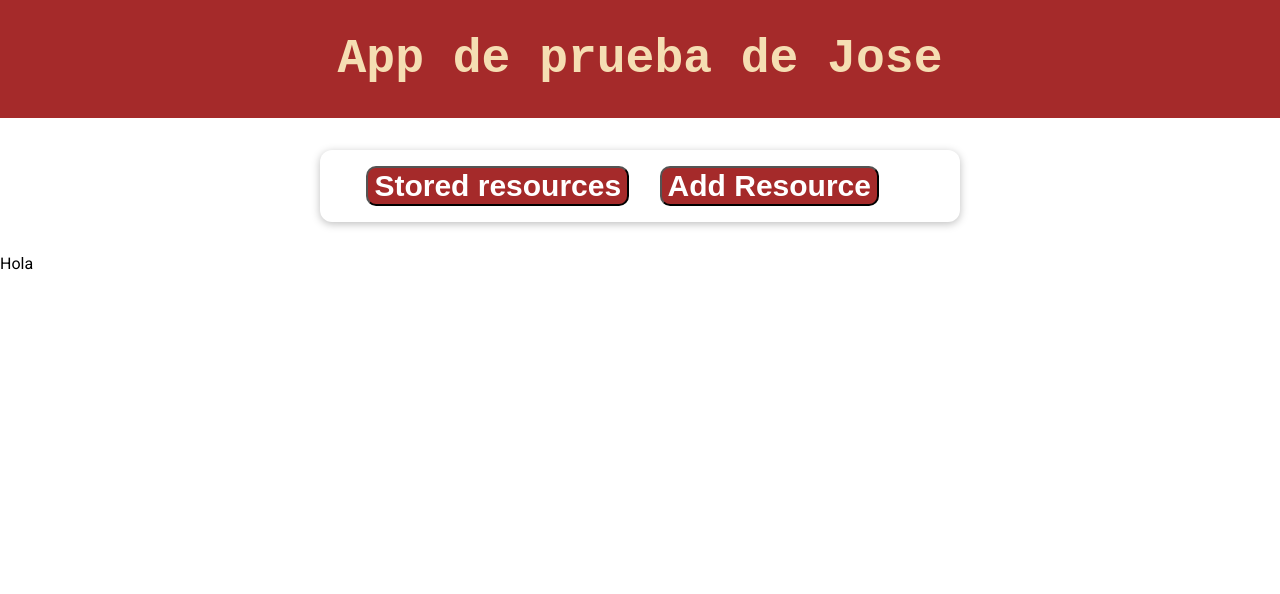
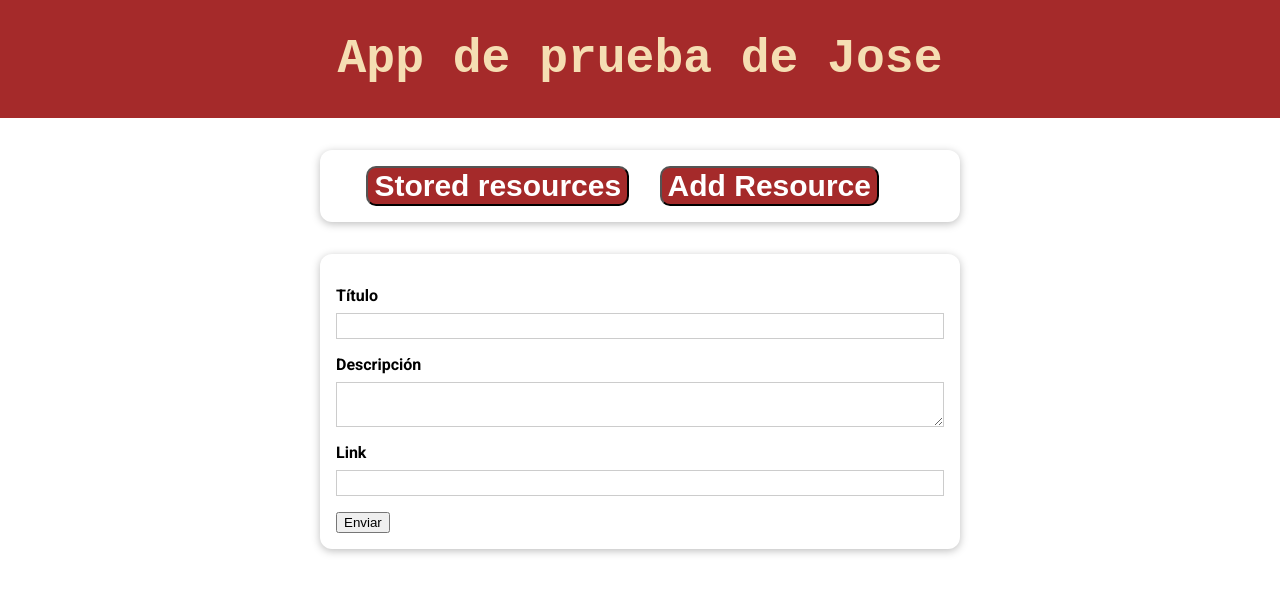
Before and after one commit to vikiii22/Curso-Vue, a Vue app in the folder The-Learning-Resources-App/: page / in a window 1280 px wide. Both pictures are taken after a click on the button "Add Resource". Shown: the top 594 px of the page. Built offline with nearby package versions, Linux system fonts and the light colour scheme.

Commit message:
app repaso acabada

```diff
--- a/The-Learning-Resources-App/src/components/AddResource.vue
+++ b/The-Learning-Resources-App/src/components/AddResource.vue
@@ -1,13 +1,79 @@
 <template>
-    <div>Hola</div>
+  <base-card>
+    <form @submit.prevent="pre">
+      <div class="form-control">
+        <label>Título</label>
+        <input id="title" name="title" type="text" ref="titleInput" />
+      </div>
+      <div class="form-control">
+        <label for="description">Descripción</label>
+        <textarea
+          id="description"
+          name="description"
+          type="text"
+          ref="descriptionInput"
+        ></textarea>
+      </div>
+      <div class="form-control">
+        <label for="link">Link</label>
+        <input id="link" name="link" type="text" ref="linkInput" />
+      </div>
+      <div>
+        <button type="submit" @click="enviarDatos">Enviar</button>
+      </div>
+    </form>
+  </base-card>
 </template>
 
 <script>
+import BaseCard from './BaseCard.vue';
 export default {
+  components: { BaseCard },
+  inject: ['addResource'],
+  methods: {
+    enviarDatos() {
+      const titulo = this.$refs.titleInput.value;
+      const descripcion = this.$refs.descriptionInput.value;
+      const link = this.$refs.linkInput.value;
 
-}
+      if (
+        titulo.trim() === '' ||
+        descripcion.trim() === '' ||
+        link.trim() === ''
+      ) {
+        return;
+      } else {
+        this.addResource(titulo, descripcion, link);
+      }
+    },
+  },
+};
 </script>
 
-<style>
+<style scoped>
+label {
+  font-weight: bold;
+  display: block;
+  margin-bottom: 0.5rem;
+}
 
+input,
+textarea {
+  display: block;
+  width: 100%;
+  font: inherit;
+  padding: 0.15rem;
+  border: 1px solid #ccc;
+}
+
+input:focus,
+textarea:focus {
+  outline: none;
+  border-color: #3a0061;
+  background-color: #f7ebff;
+}
+
+.form-control {
+  margin: 1rem 0;
+}
 </style>
--- a/The-Learning-Resources-App/src/components/ResourceItem.vue
+++ b/The-Learning-Resources-App/src/components/ResourceItem.vue
@@ -5,16 +5,17 @@
     <nav>
       <a :href="link">Ver Recurso</a>
     </nav>
-    <base-button tipo="flat" texto="Delete" @click="eliminar()"></base-button>
+    <base-button tipo="flat" texto="Delete" @click="deleteResource(id)"></base-button>
   </li>
 </template>
 
 <script>
 import BaseButton from './BaseButton.vue';
 export default {
-  emits:['eliminar'],
+  inject:['deleteResource'],
   components: { BaseButton },
   props: {
+    id:String,
     title: String,
     description: String,
     link: String,
--- a/The-Learning-Resources-App/src/components/ResourceStored.vue
+++ b/The-Learning-Resources-App/src/components/ResourceStored.vue
@@ -4,6 +4,7 @@
       <base-card
         ><resource-item
           :description="r.description"
+          :id="r.id"
           :link="r.link"
           :title="r.title"
           v-on:eliminar="borrar(r.id)"
@@ -18,7 +19,7 @@ import BaseCard from './BaseCard.vue';
 import ResourceItem from './ResourceItem.vue';
 export default {
   components: { ResourceItem, BaseCard },
-  inject: ['stored'],
+  inject: ['stored', 'deleteResource'],
   data() {
     return {};
   },
--- a/The-Learning-Resources-App/src/components/TheResources.vue
+++ b/The-Learning-Resources-App/src/components/TheResources.vue
@@ -42,6 +42,8 @@ export default {
   provide() {
     return {
       stored: this.storedResources,
+      addResource:this.addResource,
+      deleteResource:this.removeResource
     };
   },
 
@@ -49,6 +51,23 @@ export default {
     setSelectedTab(tab) {
       this.selectedTab = tab;
     },
+    addResource(titleP, desc, linkP){
+      const newResource={
+        id:titleP.toLowerCase(),
+        title:titleP,
+        description: desc,
+        link:linkP
+      };
+
+      this.storedResources.push(newResource);
+      this.selectedTab='resource-stored'
+    },
+
+    removeResource(resId){
+      const idx=this.storedResources.findIndex(e => e.id == resId);
+      this.storedResources.splice(idx, 1);
+      console.log(this.storedResources);
+    }
   },
 };
 </script>
```
